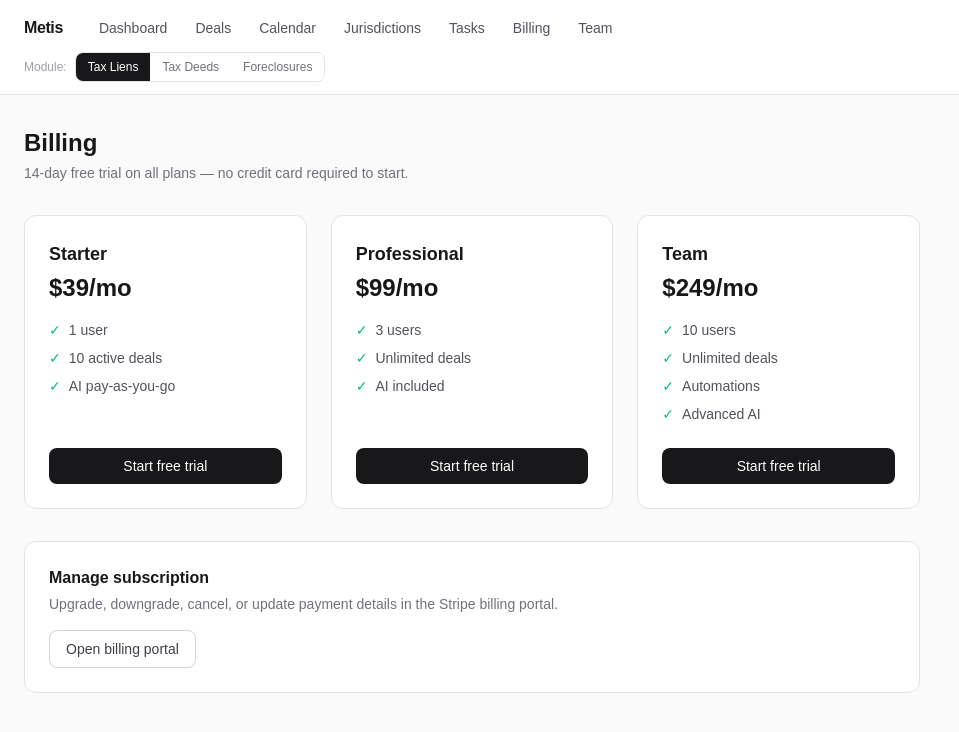
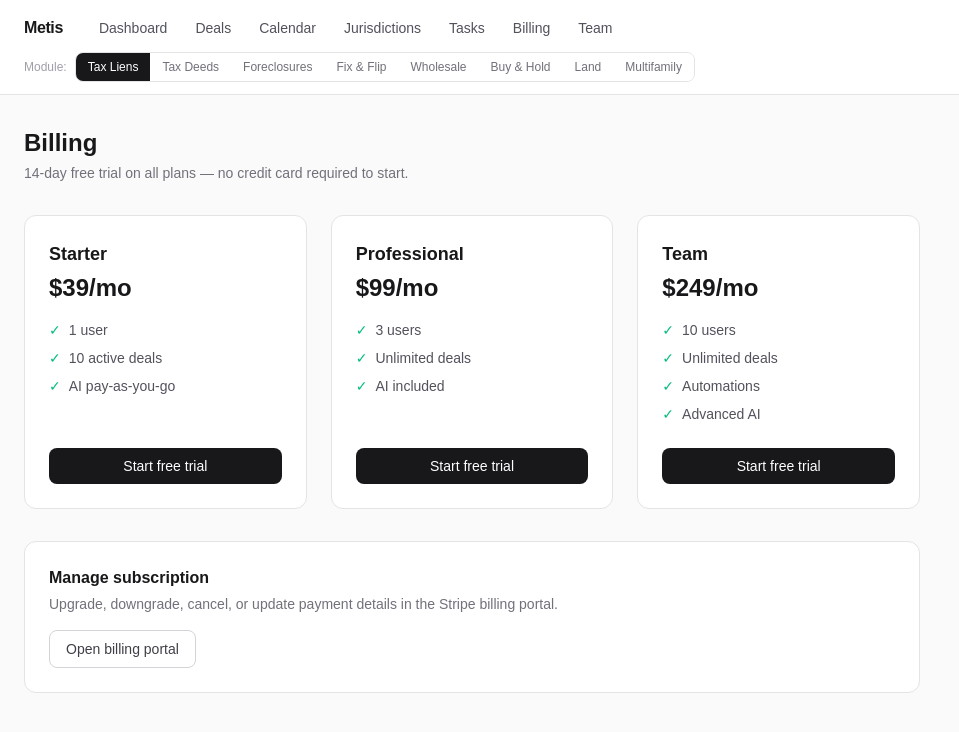
Before and after one commit to Metis-Platform/platform, a Next.js app: page /dashboard/billing in a window 1280 px wide. Shown: the top 732 px of the page, without its empty margins (0-959 px from the left). Built offline with nearby package versions, Linux system fonts and the light colour scheme; no server answers.

Commit message:
feat: add strategy module metadata catalog (#114)
Adds a shared strategy metadata catalog and uses it across dashboard strategy navigation and deal views. Verified with lint/build, Vercel checks, and independent Claude review.

```diff
--- a/app/dashboard/StrategyNav.tsx
+++ b/app/dashboard/StrategyNav.tsx
@@ -2,12 +2,7 @@
 
 import Link from 'next/link'
 import { useSearchParams, usePathname, useRouter } from 'next/navigation'
-
-const STRATEGIES = [
-  { key: 'TAX_LIEN',    label: 'Tax Liens' },
-  { key: 'TAX_DEED',    label: 'Tax Deeds' },
-  { key: 'FORECLOSURE', label: 'Foreclosures' },
-] as const
+import { ALL_STRATEGIES } from '@/lib/strategy-meta'
 
 /** Module pill switcher — updates the ?strategy= param on the current page. */
 export default function StrategyNav() {
@@ -23,18 +18,18 @@ export default function StrategyNav() {
   }
 
   return (
-    <div className="inline-flex rounded-lg border border-zinc-200 overflow-hidden text-xs">
-      {STRATEGIES.map(({ key, label }) => (
+    <div className="inline-flex rounded-lg border border-zinc-200 overflow-x-auto text-xs">
+      {ALL_STRATEGIES.map(({ key, navLabel }) => (
         <button
           key={key}
           onClick={() => select(key)}
-          className={`px-3 py-1.5 font-medium transition-colors ${
+          className={`px-3 py-1.5 font-medium transition-colors whitespace-nowrap ${
             active === key
               ? 'bg-zinc-900 text-white'
               : 'bg-white text-zinc-500 hover:text-zinc-800 hover:bg-zinc-50'
           }`}
         >
-          {label}
+          {navLabel}
         </button>
       ))}
     </div>
--- a/app/dashboard/deals/page.tsx
+++ b/app/dashboard/deals/page.tsx
@@ -3,6 +3,7 @@ import { redirect } from 'next/navigation'
 import { syncUserToDatabase } from '@/lib/sync-user'
 import { db } from '@/lib/db'
 import { StrategyType, EventStatus } from '@/app/generated/prisma'
+import { parseStrategyParam } from '@/lib/strategy-meta'
 import LienList, { type LienRow } from './LienList'
 
 export default async function LiensPage({
@@ -18,9 +19,7 @@ export default async function LiensPage({
   const { tenant } = synced
 
   const { strategy: strategyParam } = await searchParams
-  const strategy = strategyParam === 'TAX_DEED' ? StrategyType.TAX_DEED
-    : strategyParam === 'FORECLOSURE' ? StrategyType.FORECLOSURE
-    : StrategyType.TAX_LIEN
+  const strategy = parseStrategyParam(strategyParam) as StrategyType
 
   const deals = await db.deal.findMany({
     where: { tenantId: tenant.id, strategyType: strategy },
@@ -29,6 +28,11 @@ export default async function LiensPage({
       taxLien: true,
       taxDeed: true,
       foreclosure: true,
+      fixFlip: true,
+      land: true,
+      wholesale: true,
+      buyHold: true,
+      multifamily: true,
       events: { where: { status: EventStatus.PENDING }, orderBy: { dueDate: 'asc' }, take: 1 },
       _count: { select: { events: { where: { status: EventStatus.OVERDUE } } } },
     },
@@ -44,7 +48,35 @@ export default async function LiensPage({
         ? (d.taxLien?.faceAmount != null ? Number(d.taxLien.faceAmount) : null)
         : strategy === StrategyType.TAX_DEED
           ? (d.taxDeed?.winningBid != null ? Number(d.taxDeed.winningBid) : null)
-          : (d.foreclosure?.winningBid != null ? Number(d.foreclosure.winningBid) : null)
+          : strategy === StrategyType.FORECLOSURE
+            ? (d.foreclosure?.winningBid != null ? Number(d.foreclosure.winningBid) : null)
+            : strategy === StrategyType.FIX_FLIP
+              ? (d.fixFlip?.arv != null ? Number(d.fixFlip.arv) : null)
+              : strategy === StrategyType.WHOLESALE
+                ? (d.wholesale?.contractPrice != null ? Number(d.wholesale.contractPrice) : null)
+                : strategy === StrategyType.BUY_HOLD
+                  ? (d.buyHold?.actualMonthlyRent != null ? Number(d.buyHold.actualMonthlyRent) : d.buyHold?.targetMonthlyRent != null ? Number(d.buyHold.targetMonthlyRent) : null)
+                  : strategy === StrategyType.LAND
+                    ? (d.purchasePrice != null ? Number(d.purchasePrice) : null)
+                    : strategy === StrategyType.MULTIFAMILY
+                      ? (d.multifamily?.netOperatingIncome != null ? Number(d.multifamily.netOperatingIncome) : null)
+                      : null
+
+    const ref = strategy === StrategyType.TAX_LIEN
+      ? (d.taxLien?.certificateNumber ?? null)
+      : strategy === StrategyType.FORECLOSURE
+        ? (d.foreclosure?.foreclosureType ?? null)
+        : null
+
+    const primaryDate = d.taxLien?.issueDate
+      ?? d.taxDeed?.saleDate
+      ?? d.foreclosure?.auctionDate
+      ?? d.fixFlip?.rehabStartDate
+      ?? d.wholesale?.contractDate
+      ?? d.buyHold?.leaseStartDate
+      ?? d.land?.optionExpiry
+      ?? d.purchaseDate
+      ?? null
 
     return {
       id:                d.id,
@@ -54,11 +86,8 @@ export default async function LiensPage({
       address:           d.property.address,
       county:            d.property.jurisdiction.county,
       state:             d.property.jurisdiction.state,
-      certificateNumber: d.taxLien?.certificateNumber ?? null,
-      issueDate:         d.taxLien?.issueDate?.toISOString()
-                          ?? d.taxDeed?.saleDate?.toISOString()
-                          ?? d.foreclosure?.auctionDate?.toISOString()
-                          ?? null,
+      certificateNumber: ref,
+      issueDate:         primaryDate?.toISOString() ?? null,
       auctionDate:       d.taxLien?.auctionDate?.toISOString()
                           ?? d.foreclosure?.auctionDate?.toISOString()
                           ?? null,
--- a/app/dashboard/page.tsx
+++ b/app/dashboard/page.tsx
@@ -4,6 +4,7 @@ import Link from 'next/link'
 import { syncUserToDatabase } from '@/lib/sync-user'
 import { db } from '@/lib/db'
 import { EventStatus, StrategyType } from '@/app/generated/prisma'
+import { parseStrategyParam, getStrategyMeta } from '@/lib/strategy-meta'
 
 // ---------------------------------------------------------------------------
 // Types
@@ -15,12 +16,6 @@ type EventRow = {
   label: string
   dueDate: Date
   deal: { property: { apn: string; address: string | null } }
-}
-
-const STRATEGY_LABELS: Record<string, string> = {
-  TAX_LIEN:    'Tax Lien',
-  TAX_DEED:    'Tax Deed',
-  FORECLOSURE: 'Foreclosure',
 }
 
 // ---------------------------------------------------------------------------
@@ -42,10 +37,9 @@ export default async function DashboardPage({
   const tenantId = tenant.id
 
   const { strategy: strategyParam } = await searchParams
-  const strategy = strategyParam === 'TAX_DEED' ? StrategyType.TAX_DEED
-    : strategyParam === 'FORECLOSURE' ? StrategyType.FORECLOSURE
-    : StrategyType.TAX_LIEN
-  const strategyLabel = STRATEGY_LABELS[strategy] ?? 'Tax Lien'
+  const strategyKey = parseStrategyParam(strategyParam)
+  const meta = getStrategyMeta(strategyKey)
+  const strategy = strategyKey as StrategyType
 
   const now = new Date()
   const in7d  = new Date(now.getTime() + 7  * 86_400_000)
@@ -65,7 +59,19 @@ export default async function DashboardPage({
     ? Number((await db.dealTaxLien.aggregate({ where: { deal: { tenantId } }, _sum: { faceAmount: true } }))._sum.faceAmount ?? 0)
     : strategy === StrategyType.TAX_DEED
       ? Number((await db.dealTaxDeed.aggregate({ where: { deal: { tenantId } }, _sum: { winningBid: true } }))._sum.winningBid ?? 0)
-      : Number((await db.dealForeclosure.aggregate({ where: { deal: { tenantId } }, _sum: { winningBid: true } }))._sum.winningBid ?? 0)
+      : strategy === StrategyType.FORECLOSURE
+        ? Number((await db.dealForeclosure.aggregate({ where: { deal: { tenantId } }, _sum: { winningBid: true } }))._sum.winningBid ?? 0)
+        : strategy === StrategyType.FIX_FLIP
+          ? Number((await db.dealFixFlip.aggregate({ where: { deal: { tenantId } }, _sum: { arv: true } }))._sum.arv ?? 0)
+          : strategy === StrategyType.WHOLESALE
+            ? Number((await db.dealWholesale.aggregate({ where: { deal: { tenantId } }, _sum: { contractPrice: true } }))._sum.contractPrice ?? 0)
+            : strategy === StrategyType.BUY_HOLD
+              ? Number((await db.dealBuyHold.aggregate({ where: { deal: { tenantId } }, _sum: { actualMonthlyRent: true } }))._sum.actualMonthlyRent ?? 0)
+              : strategy === StrategyType.LAND
+                ? Number((await db.deal.aggregate({ where: { tenantId, strategyType: strategy }, _sum: { purchasePrice: true } }))._sum.purchasePrice ?? 0)
+                : strategy === StrategyType.MULTIFAMILY
+                  ? Number((await db.dealMultifamily.aggregate({ where: { deal: { tenantId } }, _sum: { netOperatingIncome: true } }))._sum.netOperatingIncome ?? 0)
+                  : 0
 
   const newDealHref = `/dashboard/deals/new?strategy=${strategy}`
 
@@ -74,17 +80,23 @@ export default async function DashboardPage({
       {/* Header */}
       <div className="mb-8 flex items-center justify-between">
         <h1 className="text-2xl font-semibold text-zinc-900">Dashboard</h1>
+        {meta.creatable ? (
           <Link
             href={newDealHref}
             className="inline-flex items-center gap-1.5 px-4 py-2 bg-blue-600 text-white text-sm font-medium rounded-lg hover:bg-blue-700 transition-colors"
           >
-          <span>+</span> New {strategyLabel}
+            <span>+</span> New {meta.label}
           </Link>
+        ) : (
+          <span className="inline-flex items-center gap-1.5 px-4 py-2 bg-zinc-100 text-zinc-400 text-sm font-medium rounded-lg cursor-not-allowed">
+            Coming Soon
+          </span>
+        )}
       </div>
 
       {/* Stats */}
       <div className="grid grid-cols-2 lg:grid-cols-4 gap-4 mb-8">
-        <StatCard label={`Active ${strategyLabel}s`} value={activeCount} />
+        <StatCard label={`Active ${meta.plural}`}    value={activeCount} />
         <StatCard label="Portfolio Value"             value={`$${totalValue.toLocaleString()}`} />
         <StatCard label="Overdue"                     value={overdueEvents.length}  accent={overdueEvents.length > 0 ? 'red' : undefined} />
         <StatCard label="Due in 7 Days"               value={urgentEvents.length}   accent={urgentEvents.length  > 0 ? 'yellow' : undefined} />
@@ -100,13 +112,15 @@ export default async function DashboardPage({
       {/* Empty state */}
       {activeCount === 0 && (
         <div className="mt-12 text-center py-16 bg-white rounded-xl border border-zinc-200">
-          <p className="text-zinc-500 mb-4">No {strategyLabel.toLowerCase()}s yet. Add your first to see deadlines here.</p>
+          <p className="text-zinc-500 mb-4">No {meta.plural.toLowerCase()} yet. Add your first to see deadlines here.</p>
+          {meta.creatable && (
             <Link
               href={newDealHref}
               className="inline-flex items-center gap-1.5 px-4 py-2 bg-blue-600 text-white text-sm font-medium rounded-lg hover:bg-blue-700 transition-colors"
             >
-            + Add First {strategyLabel}
+              + Add First {meta.label}
             </Link>
+          )}
         </div>
       )}
     </div>
--- /dev/null
+++ b/lib/strategy-meta.ts
@@ -0,0 +1,180 @@
+// Shared metadata for all StrategyType enum values.
+// Uses a type-only Prisma import so client components do not pull Prisma runtime code.
+
+import type { StrategyType } from '@/app/generated/prisma'
+
+export type StrategyKey = StrategyType
+
+export type StrategyMeta = {
+  key: StrategyKey
+  /** Singular display name, e.g. "Tax Lien" */
+  label: string
+  /** Plural display name, e.g. "Tax Liens" */
+  plural: string
+  /** Nav tab label */
+  navLabel: string
+  /** "+ New …" button text */
+  newLabel: string
+  /** Page heading for new-deal page */
+  newTitle: string
+  /** Sub-heading for new-deal page */
+  newSubtitle: string
+  emptyText: string
+  searchPlaceholder: string
+  /** Column header for the primary date field */
+  dateCol: string
+  /** Column header for the primary amount field */
+  amountCol: string
+  /** Column header for the reference/cert number field */
+  refCol: string
+  /** Whether the create flow exists in the UI */
+  creatable: boolean
+}
+
+const ALL: StrategyMeta[] = [
+  {
+    key: 'TAX_LIEN',
+    label: 'Tax Lien',
+    plural: 'Tax Liens',
+    navLabel: 'Tax Liens',
+    newLabel: '+ New Lien',
+    newTitle: 'New Tax Lien',
+    newSubtitle: 'Deadlines are calculated automatically from the issue date and jurisdiction rules.',
+    emptyText: 'No liens match your filters.',
+    searchPlaceholder: 'Search APN, cert #, address…',
+    dateCol: 'Issue Date',
+    amountCol: 'Face Amount',
+    refCol: 'Certificate #',
+    creatable: true,
+  },
+  {
+    key: 'TAX_DEED',
+    label: 'Tax Deed',
+    plural: 'Tax Deeds',
+    navLabel: 'Tax Deeds',
+    newLabel: '+ New Deed',
+    newTitle: 'New Tax Deed',
+    newSubtitle: 'Track a tax deed purchase. Deadlines are calculated from the sale date and jurisdiction rules.',
+    emptyText: 'No deeds match your filters.',
+    searchPlaceholder: 'Search APN, address…',
+    dateCol: 'Sale Date',
+    amountCol: 'Winning Bid',
+    refCol: 'Deed #',
+    creatable: true,
+  },
+  {
+    key: 'FORECLOSURE',
+    label: 'Foreclosure',
+    plural: 'Foreclosures',
+    navLabel: 'Foreclosures',
+    newLabel: '+ New Foreclosure',
+    newTitle: 'New Foreclosure',
+    newSubtitle: 'Track a foreclosure auction bid. Log pre-foreclosure leads or record a winning bid.',
+    emptyText: 'No foreclosures match your filters.',
+    searchPlaceholder: 'Search APN, address…',
+    dateCol: 'Auction Date',
+    amountCol: 'Winning Bid',
+    refCol: 'Type',
+    creatable: true,
+  },
+  {
+    key: 'FIX_FLIP',
+    label: 'Fix & Flip',
+    plural: 'Fix & Flips',
+    navLabel: 'Fix & Flip',
+    newLabel: '+ New Flip',
+    newTitle: 'New Fix & Flip',
+    newSubtitle: 'Fix & Flip deal creation is coming soon.',
+    emptyText: 'No fix & flip deals match your filters.',
+    searchPlaceholder: 'Search APN, address…',
+    dateCol: 'Rehab Start',
+    amountCol: 'ARV',
+    refCol: '—',
+    creatable: false,
+  },
+  {
+    key: 'WHOLESALE',
+    label: 'Wholesale',
+    plural: 'Wholesale Deals',
+    navLabel: 'Wholesale',
+    newLabel: '+ New Deal',
+    newTitle: 'New Wholesale Deal',
+    newSubtitle: 'Wholesale deal creation is coming soon.',
+    emptyText: 'No wholesale deals match your filters.',
+    searchPlaceholder: 'Search APN, address…',
+    dateCol: 'Contract Date',
+    amountCol: 'Contract Price',
+    refCol: '—',
+    creatable: false,
+  },
+  {
+    key: 'BUY_HOLD',
+    label: 'Buy & Hold',
+    plural: 'Buy & Hold',
+    navLabel: 'Buy & Hold',
+    newLabel: '+ New Property',
+    newTitle: 'New Buy & Hold',
+    newSubtitle: 'Buy & Hold deal creation is coming soon.',
+    emptyText: 'No buy & hold properties match your filters.',
+    searchPlaceholder: 'Search APN, address…',
+    dateCol: 'Lease Start',
+    amountCol: 'Monthly Rent',
+    refCol: '—',
+    creatable: false,
+  },
+  {
+    key: 'LAND',
+    label: 'Land',
+    plural: 'Land Deals',
+    navLabel: 'Land',
+    newLabel: '+ New Parcel',
+    newTitle: 'New Land Deal',
+    newSubtitle: 'Land deal creation is coming soon.',
+    emptyText: 'No land deals match your filters.',
+    searchPlaceholder: 'Search APN, address…',
+    dateCol: 'Option Expiry',
+    amountCol: 'Purchase Price',
+    refCol: '—',
+    creatable: false,
+  },
+  {
+    key: 'MULTIFAMILY',
+    label: 'Multifamily',
+    plural: 'Multifamily',
+    navLabel: 'Multifamily',
+    newLabel: '+ New Property',
+    newTitle: 'New Multifamily',
+    newSubtitle: 'Multifamily deal creation is coming soon.',
+    emptyText: 'No multifamily properties match your filters.',
+    searchPlaceholder: 'Search APN, address…',
+    dateCol: 'Purchase Date',
+    amountCol: 'NOI',
+    refCol: '—',
+    creatable: false,
+  },
+]
+
+export const STRATEGY_META: Record<StrategyKey, StrategyMeta> =
+  Object.fromEntries(ALL.map(m => [m.key, m])) as Record<StrategyKey, StrategyMeta>
+
+/** Ordered list of all strategies, used for nav tabs. */
+export const ALL_STRATEGIES: readonly StrategyMeta[] = ALL
+
+/** Strategy keys that have a working create flow. */
+export const CREATABLE_STRATEGIES: ReadonlySet<StrategyKey> = new Set(
+  ALL.filter(strategy => strategy.creatable).map(strategy => strategy.key),
+)
+
+/**
+ * Parse a URL ?strategy= param into a validated StrategyKey.
+ * Defaults to TAX_LIEN for unknown or missing values.
+ */
+export function parseStrategyParam(param: string | undefined): StrategyKey {
+  if (param && param in STRATEGY_META) return param as StrategyKey
+  return 'TAX_LIEN'
+}
+
+/** Get metadata for a strategy key, falling back to TAX_LIEN. */
+export function getStrategyMeta(key: string): StrategyMeta {
+  return STRATEGY_META[key as StrategyKey] ?? STRATEGY_META.TAX_LIEN
+}
```
Also changed, not shown: app/dashboard/deals/LienList.tsx (+15 -40 lines), app/dashboard/deals/new/page.tsx (+11 -22 lines). Lines whose indentation alone changed are shown as unchanged.
